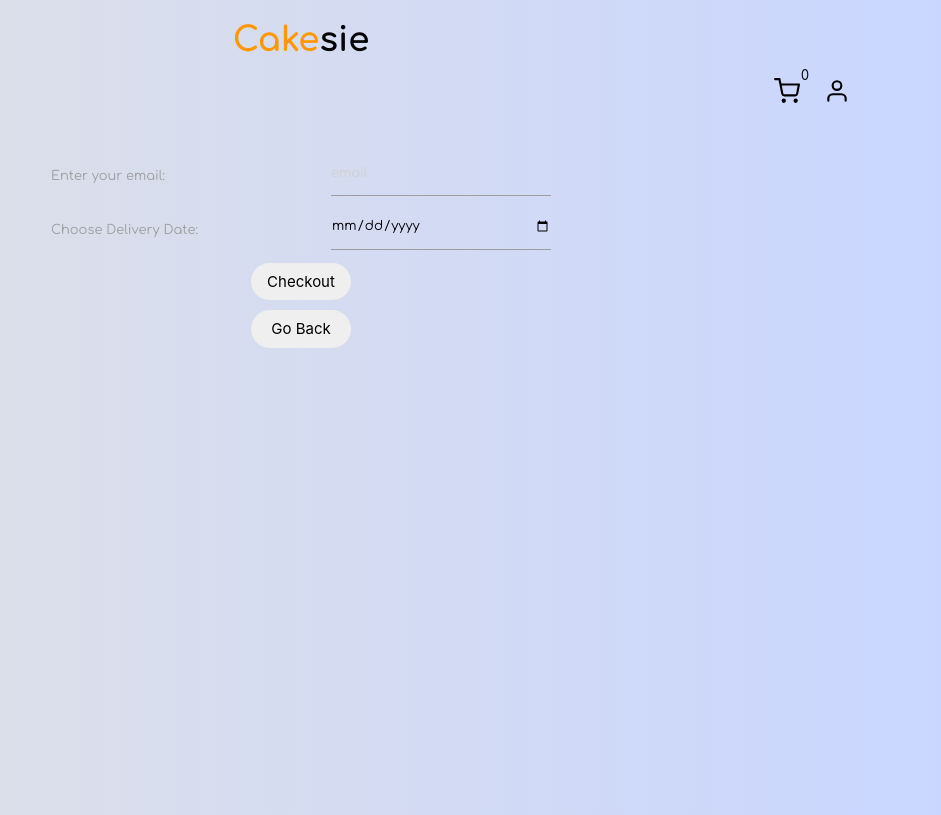
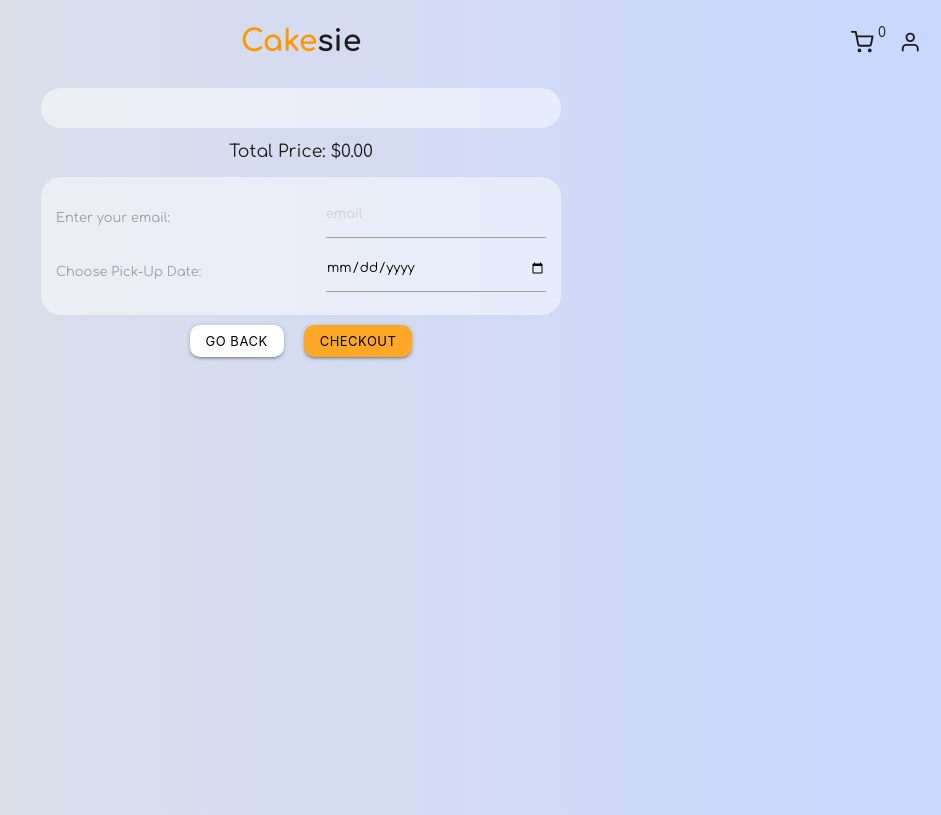
Before and after one commit to aimakov/cake_shop, a React (Create React App) app: page /cart in a window 1280 px wide. Shown: the whole page, without its empty margins (339-1280 px from the left). Built offline with nearby package versions, Linux system fonts and the light colour scheme.

Commit message:
Finished responsiveness - need to clean code

```diff
--- a/src/Components/Cart/CartOrders.css
+++ b/src/Components/Cart/CartOrders.css
@@ -1,40 +1,61 @@
 .cartContainer {
-    width: 100vw;
+    /* width: 100vw; */
     /* padding: 100px; */
-    margin-top: 20px;
+    /* margin-top: 20px; */
     /* background-color: violet; */
 }
 
 .cartWrapper {
-    width: 80%;
+    width: 80vw;
     margin: 0 auto;
     display: flex;
     flex-direction: column;
     justify-content: center;
     align-items: center;
+    margin-top: 20px;
+}
+
+.cartElementsList {
+    max-height: 500px;
+    overflow-y: auto;
+    padding: 20px;
+    background-color: rgba(255, 255, 255, 0.5);
+    border-radius: 20px;
+    width: 70%;
+    max-width: 520px;
+    min-width: 450px;
 }
 
 .cartElementWrapper {
     display: flex;
     justify-content: space-between;
     align-items: center;
-    width: 450px;
+    /* width: 480px; */
+    width: 100%;
 }
 
 .cartElement {
-    width: 400px;
+    width: 90%;
     height: 100px;
     padding-right: 10px;
     display: flex;
     justify-content: space-between;
     align-items: center;
     background-color: rgb(255, 255, 255);
-    border-radius: 0 20px 20px 0;
+    border-radius: 20px;
     margin-bottom: 10px;
+    position: relative;
+}
+
+.cartElement > img {
+    border-radius: 20px 0 0 20px;
 }
 
 .smallCakeWrapper {
-    margin-left: 2px;
+    padding-left: 5px;
+    width: 100%;
+    display: flex;
+    height: 100%;
 }
 
 .cartElementInfo {
@@ -45,6 +66,34 @@
     align-items: center;
     padding: 0 10px;
     text-align: center;
+    position: relative;
+    height: 100%;
+}
+
+.cartPrice {
+    position: absolute;
+    top: 10px;
+    right: 0px;
+}
+
+.customCakeInfo {
+    display: grid;
+    width: 90%;
+    grid-template-columns: 1fr 1fr 1fr 1fr;
+    grid-template-rows: 1fr 1fr;
+    position: relative;
+    /* height: 100%; */
+}
+
+.cartElementInfo p {
+    font-size: 11px;
+    text-align: center;
+}
+
+.cartElementInfo p:nth-child(2n + 1) {
+    /* color: red; */
+    text-align: right;
+    padding-right: 5px;
 }
 
 .cartElement img {
@@ -54,10 +103,20 @@
 .cartElementIcons {
     font-size: 1rem;
     cursor: pointer;
+    margin-right: 5px;
+}
+
+#totalPrice {
+    margin: 15px 0;
 }
 
 form {
-    width: 500px;
+    width: 70%;
+    max-width: 520px;
+    background-color: rgba(255, 255, 255, 0.5);
+    padding: 15px;
+    border-radius: 20px;
+    min-width: 450px;
 }
 
 .formEntry {
@@ -77,15 +136,20 @@ form input[type="email"] {
     width: 220px !important;
 }
 
+#DeliveryDateInput {
+    width: 220px !important;
+}
+
 .cartWrapper button {
-    padding: 10px;
-    width: 100px;
-    margin: 5px;
-    border-radius: 20px;
+    /* padding: 10px; */
+    /* width: 100px; */
+    border-radius: 10px !important;
+    margin: 10px;
     border: none;
     cursor: pointer;
+    background-color: white !important;
 }
 
-.cartWrapper button:first-of-type {
-    /* background-color: blue; */
+.cartWrapper button:last-of-type {
+    background-color: #ff9800;
 }
--- a/src/Components/Cart/CartOrders.js
+++ b/src/Components/Cart/CartOrders.js
@@ -20,17 +20,30 @@ import VanillaIcing from "../../images/CakeComponents/VanillaIcing.png";
 import ChocoIcing from "../../images/CakeComponents/ChocoIcing.png";
 import LemonIcing from "../../images/CakeComponents/LemonIcing.png";
 import StrawberryIcing from "../../images/CakeComponents/StrawberryIcing.png";
+import { useState } from "react/cjs/react.development";
 
 const CartOrders = () => {
     const history = useHistory();
     const [cart, setCart] = useContext(CartContext);
 
+    const [totalPrice, setTotalPrice] = useState(0);
+
     useEffect(() => {
-        console.log(cart);
-    }, []);
+        console.log(cart, Cakes);
+        setTotalPrice(
+            parseFloat(
+                cart
+                    .filter((el) => el.type === "selected")
+                    .reduce((totalAmount, element) => totalAmount + (Number(Cakes[element.cake].price.slice(1, 6)) - 5) * element.amount, 0) +
+                    cart
+                        .filter((el) => el.type === "created")
+                        .reduce((totalAmount, element) => totalAmount + Number(element.numberOfLayers) * 12.95 * element.amount, 0)
+            ).toFixed(2)
+        );
+    }, [cart]);
 
-    const handleDelete = (id) => {
-        setCart(cart.filter((el) => el.cake !== id));
+    const handleDelete = (uid) => {
+        setCart(cart.filter((el) => el.uid !== uid));
     };
 
     const handleDeleteCustomCake = (id) => {
@@ -59,30 +72,27 @@ const CartOrders = () => {
     };
 
     return (
-        <div className="cartContainer">
+        // <div className="cartContainer">
         <div className="cartWrapper">
             <div className="cartElementsList">
                 {React.Children.toArray(
                     cart.map((el) => {
-                            if (el.type === "selected") {
                         return (
                             <div className="cartElementWrapper">
                                 <div className="cartElement">
+                                    {el.type === "selected" ? (
+                                        <>
                                             <img src={Cakes[el.cake].image} />
                                             <div className="cartElementInfo">
-                                                <h6>{Cakes[el.cake].title}</h6>
-                                                {String(Number(Cakes[el.cake].price.slice(-5)) - 5).slice(0, 5)}$
+                                                <h6>
+                                                    {Cakes[el.cake].title} {el.amount > 1 ? `x${el.amount}` : null}
+                                                </h6>
+                                                <p className="cartPrice">
+                                                    ${parseFloat(String((Number(Cakes[el.cake].price.slice(-5)) - 5) * el.amount).slice(0, 5)).toFixed(2)}
+                                                </p>
                                             </div>
-                                        </div>
-                                        <div className="cartElementIcons" onClick={() => handleDelete(el.cake)}>
-                                            <FiX />
-                                        </div>
-                                    </div>
-                                );
-                            } else {
-                                return (
-                                    <div className="cartElementWrapper">
-                                        <div className="cartElement">
+                                        </>
+                                    ) : (
                                         <div className="smallCakeWrapper">
                                             <RenderedCake
                                                 IcingSrc={handleIcing(el.icingType)}
@@ -91,31 +101,46 @@ const CartOrders = () => {
                                                 NumLayers={el.numberOfLayers}
                                                 small={true}
                                             />
+                                            <div className="cartElementInfo">
+                                                <h6>Custom Cake {el.amount > 1 ? `x${el.amount}` : null}</h6>
+                                                <div className="customCakeInfo">
+                                                    <p>Layers: </p> <p>{el.layerType}</p>
+                                                    <p>Cream: </p> <p>{el.creamType}</p>
+                                                    <p>Icing: </p> <p>{el.icingType}</p>
+                                                    <p>Layers: </p> <p>{el.numberOfLayers}</p>
+                                                </div>
+                                                <p className="cartPrice">${parseFloat(String(Number(el.numberOfLayers) * 12.95) * el.amount).toFixed(2)}</p>
                                             </div>
                                         </div>
-                                        <div className="cartElementIcons" onClick={() => handleDelete(el.cake)}>
+                                    )}
+                                </div>
+                                <div className="cartElementIcons" onClick={() => handleDelete(el.uid)}>
                                     <FiX />
                                 </div>
                             </div>
                         );
-                            }
                     })
                 )}
             </div>
+            <h6 id="totalPrice">Total Price: ${totalPrice}</h6>
             <form>
                 <div className="formEntry">
                     <label htmlFor="">Enter your email:</label>
                     <input placeholder="email" type="email" />
                 </div>
                 <div className="formEntry">
-                        <label>Choose Delivery Date:</label>
-                        <input type="date" id="DeliveryDate" />
+                    <label>Choose Pick-Up Date:</label>
+                    <input type="date" id="DeliveryDateInput" />
                 </div>
             </form>
-                <button>Checkout</button>
-                <button onClick={() => console.log(history.goBack())}>Go Back</button>
+            <div>
+                <button className="waves-effect waves-light btn-small lighten-5 black-text" onClick={() => history.goBack()}>
+                    Go Back
+                </button>
+                <button className="waves-effect waves-light btn-small orange lighten-1 black-text">Checkout</button>
             </div>
         </div>
+        // </div>
     );
 };
 
--- a/src/Components/Intro/index.js
+++ b/src/Components/Intro/index.js
@@ -18,7 +18,7 @@ const Intro = () => {
 
     return (
         <>
-            <div className="row intro valign-wrapper" style={{ marginTop: "-120px" }}>
+            <div className="row intro valign-wrapper" style={{ marginTop: "-50px" }}>
                 <div className="col l6 hide-on-med-and-down center">
                     <img class="responsive-img intro_cake" src={Cake_1} />
                 </div>
--- a/src/Components/Navbar/Navbar.css
+++ b/src/Components/Navbar/Navbar.css
@@ -1,34 +1,30 @@
-nav ul li a {
-    color: black;
+.Navbar {
+    display: flex;
+    align-items: center;
+    position: relative;
+    margin-top: 15px;
 }
 
-.left-links {
-    margin-left: 1rem;
-}
-
-.right-links {
-    margin-right: 1rem;
+.NavLink {
+    cursor: pointer;
 }
 
 #cakesie {
     font-size: 2rem;
     font-weight: 700;
-}
-
-#title {
-    margin-top: 1rem;
-}
-
-nav div li div {
-    font-size: 26px;
-    line-height: 26px;
-    padding: 12px !important;
-    cursor: pointer;
-    color: black;
+    margin: 10px auto;
 }
 
 #shoppingCart {
-    position: relative;
+    position: absolute;
+    right: 0;
+    top: 50%;
+    transform: translateY(-50%);
+    font-size: 1.5rem;
+    width: 70px;
+    display: flex;
+    justify-content: space-between;
+    margin-right: 20px;
 }
 
 #cartAmount {
@@ -36,8 +32,8 @@ nav div li div {
     font-size: 14px;
     line-height: 14px;
     /* color: red; */
-    right: -2px;
-    top: -2px;
+    right: 30px;
+    top: -10px;
     /* background-color: white; */
     padding: 5px;
     border-radius: 50%;
--- a/src/Components/Navbar/Navbar.js
+++ b/src/Components/Navbar/Navbar.js
@@ -16,33 +16,15 @@ const Navbar = () => {
 
     return (
         <>
-            <div>
-                <div className="center" id="title">
-                    <div className="col s12 center">
-                        <a href="/" id="cakesie" style={{ color: "black", fontSize: "34px" }}>
-                            <span className="orange-text">Cake</span>
-                            sie
-                        </a>
-                    </div>
-                </div>
-                <div className="navbar valign-wrapper transparent center" style={{ width: "90%", margin: "0 auto" }}>
-                    <nav style={{ background: "rgba(0,0,0,0)" }} className="z-depth-0">
-                        <div className="nav-wrapper">
-                            <ul id="nav-mobile" className="right hide-on-med-and-down right-links">
-                                <li>
-                                    <div onClick={() => history.push("/cart")} id="shoppingCart">
-                                        <FiShoppingCart />
-                                        <p id="cartAmount">{cart.length}</p>
-                                    </div>
-                                </li>
-                                <li>
-                                    <div href="#">
-                                        <FiUser />
-                                    </div>
-                                </li>
-                            </ul>
-                        </div>
-                    </nav>
+            <div className="Navbar">
+                <h4 id="cakesie">
+                    <span className="orange-text">Cake</span>
+                    sie
+                </h4>
+                <div id="shoppingCart">
+                    <FiShoppingCart className="NavLink" onClick={() => history.push("/cart")} />
+                    <p id="cartAmount">{cart.length}</p>
+                    <FiUser className="NavLink" />
                 </div>
             </div>
         </>
```
Also changed, not shown: src/Components/CakeBuilder/CakeBuilder.css (+32 -22 lines), src/Components/CakeBuilder/index.js (+43 -1 lines), src/Components/Menu/Menu.css (+7 -2 lines), src/Components/Menu/Menu.js (+37 -3 lines). Lines whose indentation alone changed are shown as unchanged.
